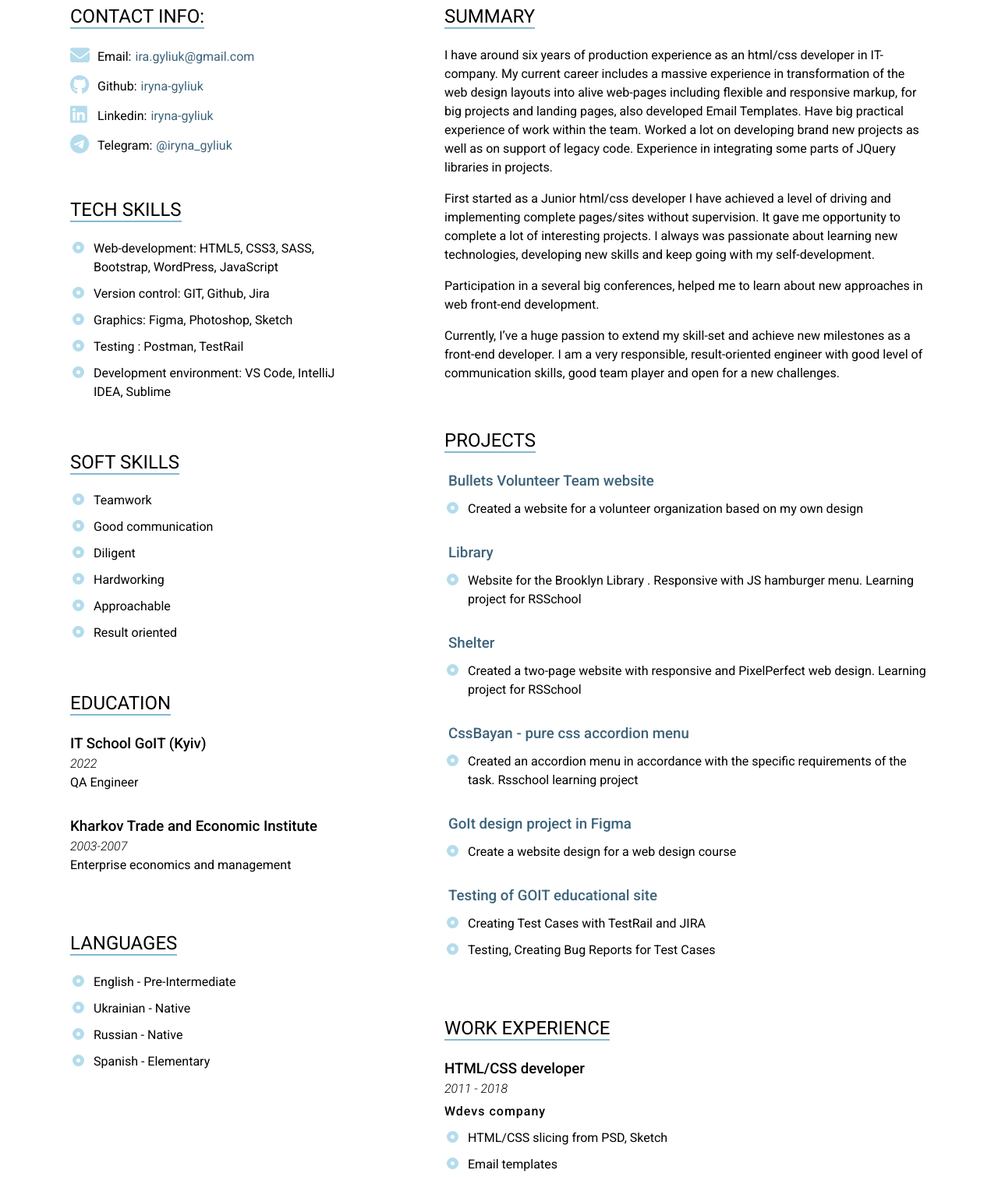
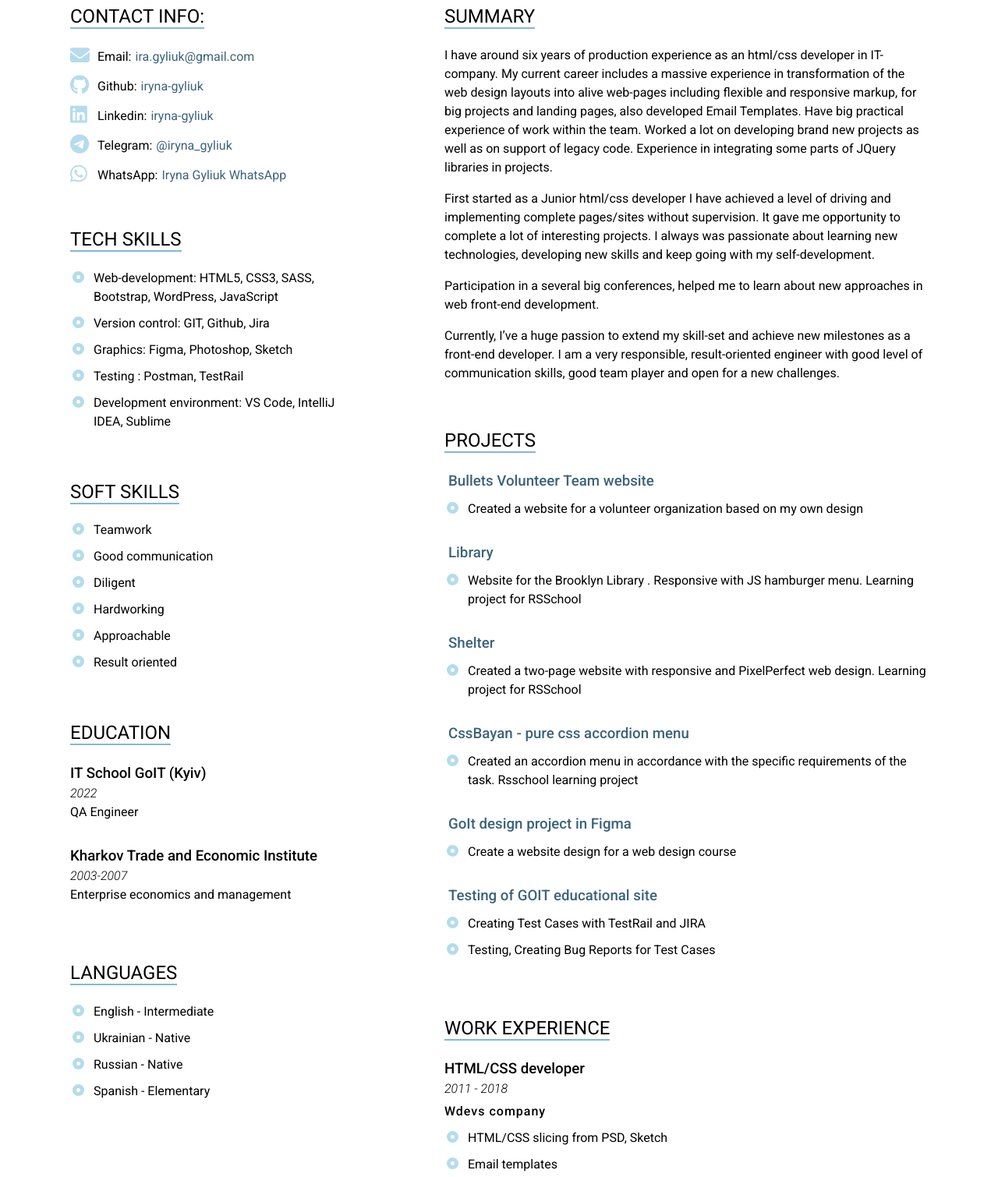
Before and after one commit to iryna-gyliuk/CV, a plain HTML site: page index.html in a window 1280 px wide. Shown: the part 387-1897 px from the top of the page at 78% size. Drawn offline with Linux system fonts and the light colour scheme.

Commit message:
add whatsapp

```diff
--- a/index.html
+++ b/index.html
@@ -51,6 +51,7 @@
                         <li><span class="social-icon"><i class="fa-brands fa-github"></i></span>Github: <a href="https://github.com/iryna-gyliuk"  target="_blank"> iryna-gyliuk</a></li>
                         <li><span class="social-icon"><i class="fa-brands fa-linkedin"></i></span>Linkedin: <a href="https://www.linkedin.com/in/iryna-gyliuk/"  target="_blank"> iryna-gyliuk</a> </li>
                         <li><span class="social-icon"><i class="fa-brands fa-telegram"></i></span>Telegram: <a href="https://t.me/iryna_gyliuk" target="_blank"> @iryna_gyliuk</a></li>
+                        <li><span class="social-icon"><i class="fa-brands fa-whatsapp"></i></span>WhatsApp: <a href="https://wa.me/34644095968" target="_blank"> Iryna Gyliuk WhatsApp </a></li>
                     </ul>
                 </section>
                 <section class="tech-skills" id="skills">
@@ -91,7 +92,7 @@
                 <section class="languages" id="languages">
                     <h2 class="section-title"><span>Languages</span></h2>
                     <ul class="column-list">
-                        <li>English - Pre-Intermediate</li>
+                        <li>English - Intermediate</li>
                         <li>Ukrainian - Native</li>
                         <li>Russian - Native</li>
                         <li>Spanish - Elementary</li>
```
